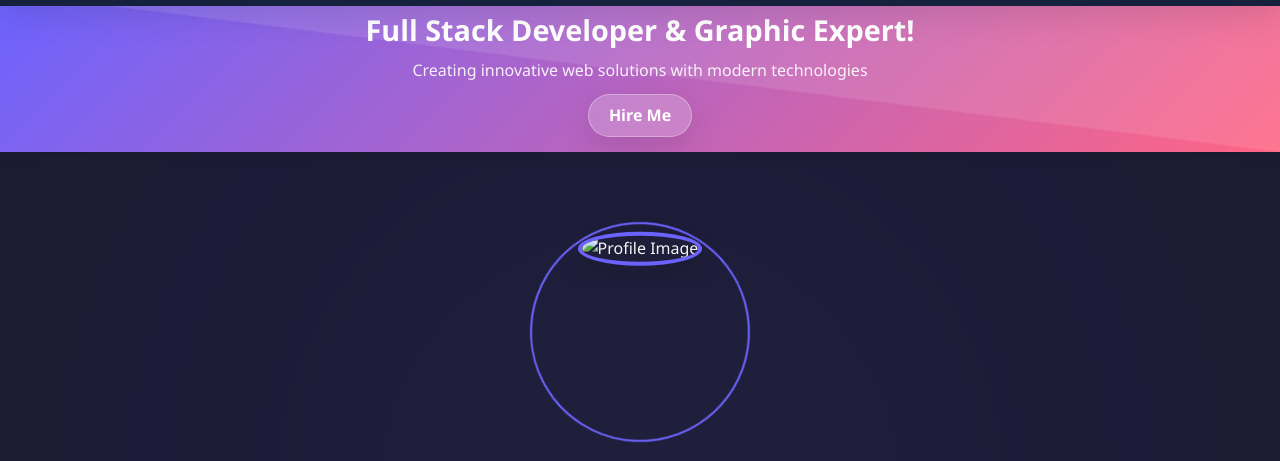
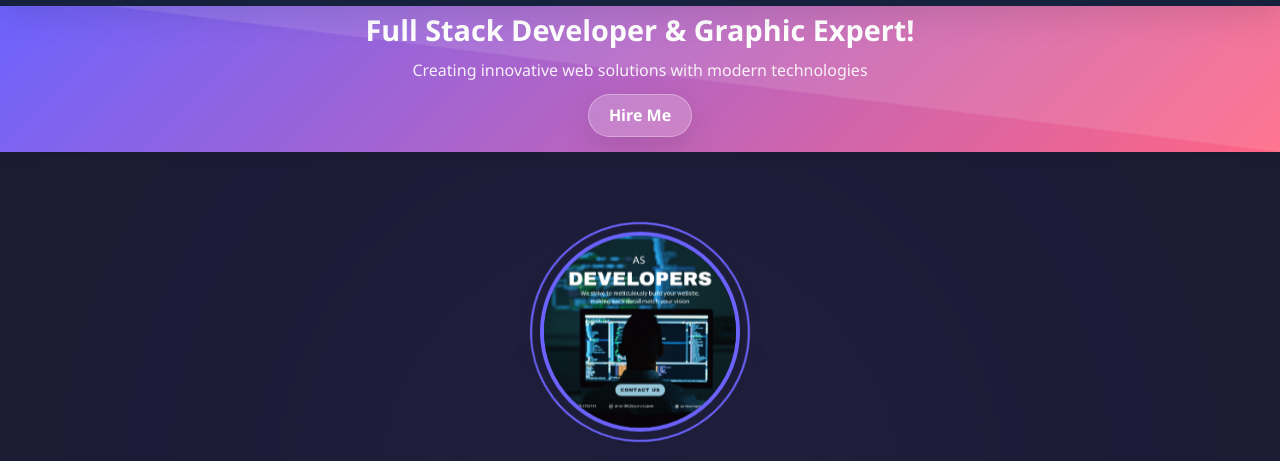
Before and after one commit to as-developers25/as-developers25, a website: page index.html in a window 1280 px wide. Shown: the part 88-549 px from the top of the page. Drawn offline with Linux system fonts and the light colour scheme.

Commit message:
Profile Image File Name Corrected!

```diff
--- a/index.html
+++ b/index.html
@@ -772,7 +772,7 @@
 
     <section class="hero-section">
         <div class="profile-container">
-            <img src="as" alt="Profile Image" class="profile-img">
+            <img src="as.png" alt="Profile Image" class="profile-img">
             <div class="profile-animation"></div>
         </div>
         <h1>Hi, I'm <span class="highlight-text">Ahrar Shah (AS Developers)</span></h1>
```
